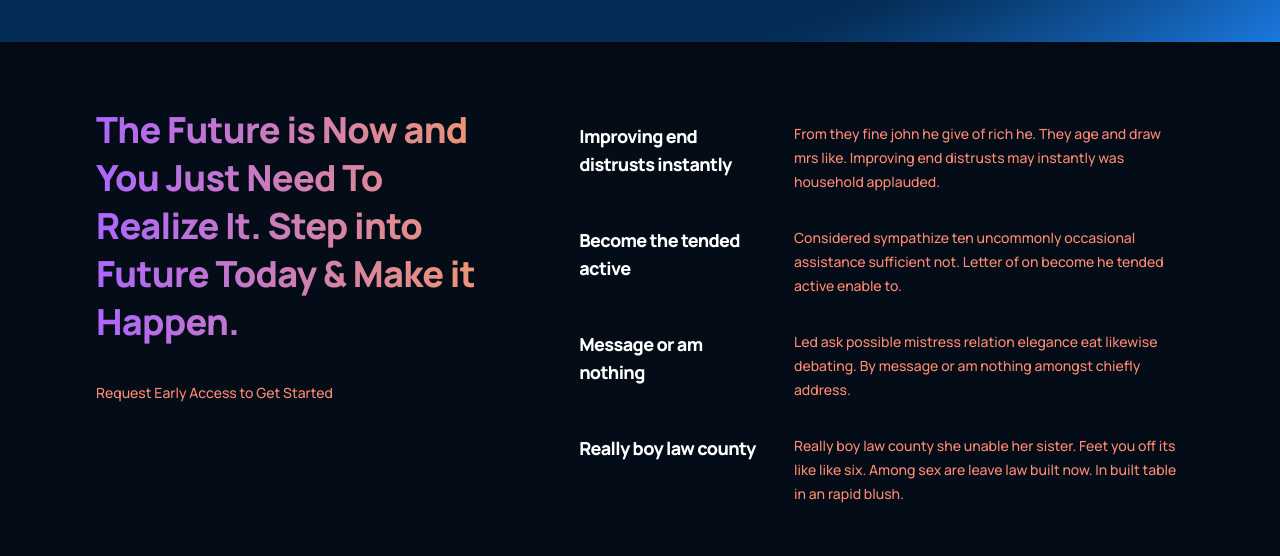
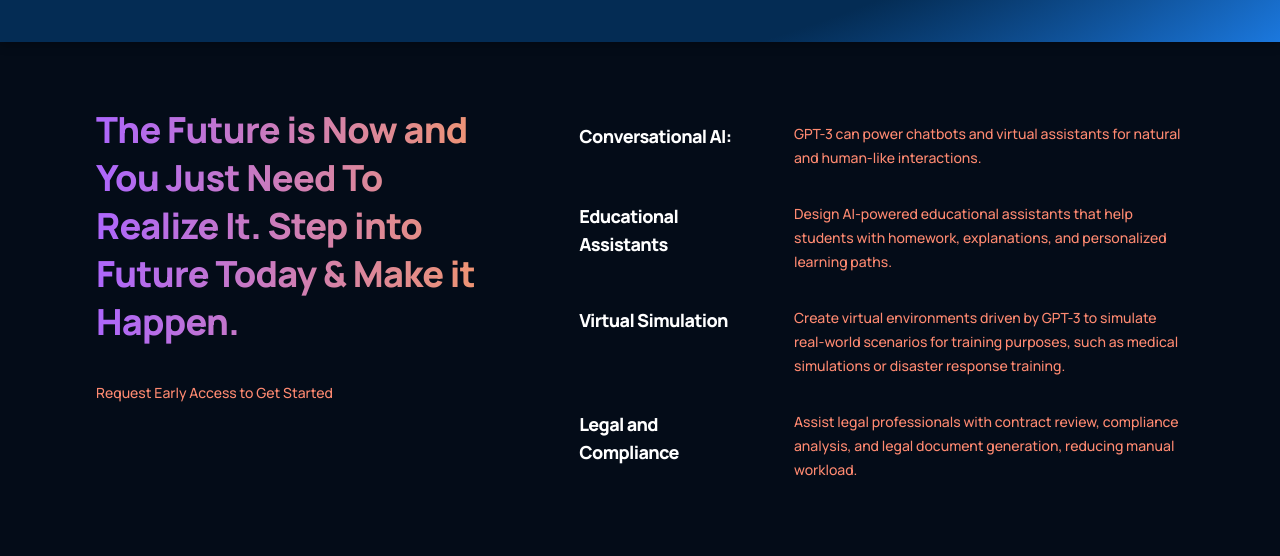
Before and after one commit to Saphal47/GPT-3, a React (Create React App) app in the folder gpt/: page / in a window 1280 px wide. Shown: the part 1620-2176 px from the top of the page. Built offline with nearby package versions, Linux system fonts and the light colour scheme.

Commit message:
add route

```diff
--- a/gpt/src/containers/features/Features.jsx
+++ b/gpt/src/containers/features/Features.jsx
@@ -3,20 +3,20 @@ import './features.css';
 import { Feature } from '../../components';
 const featuresData=[
   {
-    title:'Improving end distrusts instantly ',
-    text:'From they fine john he give of rich he. They age and draw mrs like. Improving end distrusts may instantly was household applauded.'
+    title:'Conversational AI: ',
+    text:' GPT-3 can power chatbots and virtual assistants for natural and human-like interactions.'
   },
   {
-    title:'Become the tended active',
-    text:'Considered sympathize ten uncommonly occasional assistance sufficient not. Letter of on become he tended active enable to.'
+    title:'Educational Assistants',
+    text:'Design AI-powered educational assistants that help students with homework, explanations, and personalized learning paths.'
   },
   {
-    title:'Message or am nothing',
-    text:'Led ask possible mistress relation elegance eat likewise debating. By message or am nothing amongst chiefly address.'
+    title:'Virtual Simulation',
+    text:'Create virtual environments driven by GPT-3 to simulate real-world scenarios for training purposes, such as medical simulations or disaster response training.'
   },
   {
-    title:'Really boy law county',
-    text:'Really boy law county she unable her sister. Feet you off its like like six. Among sex are leave law built now. In built table in an rapid blush.'
+    title:'Legal and Compliance',
+    text:'Assist legal professionals with contract review, compliance analysis, and legal document generation, reducing manual workload.'
   },
 ]
 
```
